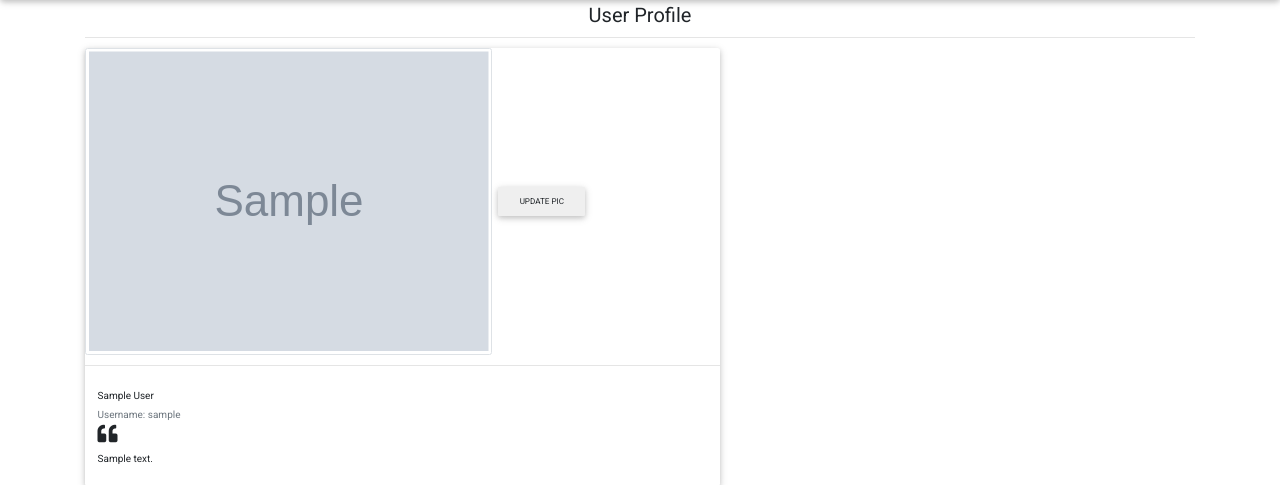
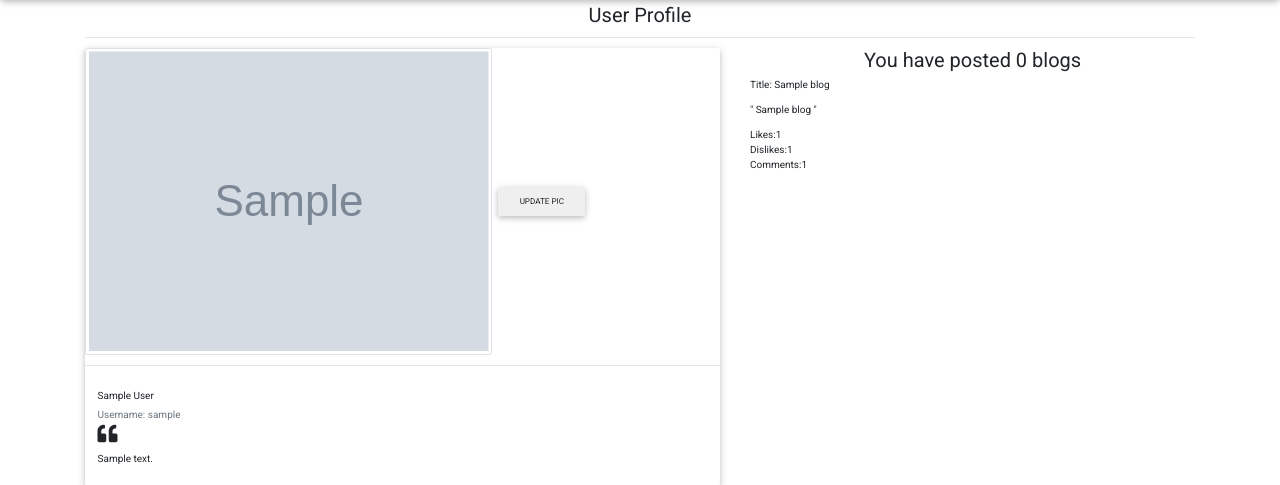
Before and after one commit to alvynah/blogomatic, a Flask app: template app/templates/profile/profile.html in a window 1280 px wide. Shown: the part 68-553 px from the top of the page. Run offline with Flask 2, Linux system fonts and the light colour scheme; tables that the repository leaves empty hold one stand-in row (values such as "Sample post"); the template is opened without the code that fills it: values that come from a table or form of the project are taken from there, most other values are stand-ins (such as "Sample title", 1, 10 or a date in 2020); grey boxes marked "Sample" are stand-in pictures; data that the repository does not hold is empty; some libraries are stand-ins or nearby versions.

Commit message:
Display blogs that a user has posted

```diff
--- a/app/templates/profile/profile.html
+++ b/app/templates/profile/profile.html
@@ -53,27 +53,26 @@
         </div>
 
 
-        <!--
+
         <div class="col-md-5" id="profilePitch">
             {% if current_user %}
-            <h2 class="text-center"> You have posted {{user.blogs.count()}} pitches </h2>
+            <h2 class="text-center"> You have posted {{user.blogs.count()}} blogs </h2>
             {% for blog in blogs%}
             <div class="pitches">
                 <p>Title: {{blog.title}}</p>
                 <p class="pitch"> " {{blog.blog}} "</p>
- -->
+                <p> Likes:{{blog.upvote.count()}}<br> Dislikes:{{blog.downvote.count()}}
+                    <br> Comments:{{blog.comment.count()}}
+                </p>
 
 
+            </div>
 
+            {%endfor%} {%else%}
+            <h3>You have no posts</h3>
+            {%endif%}
 
-
+        </div>
     </div>
-
-    {%endfor%} {%else%}
-    <h3>You have no posts</h3>
-    {%endif%}
-
-</div>
-</div>
 </div>
 {% endblock %}
```
